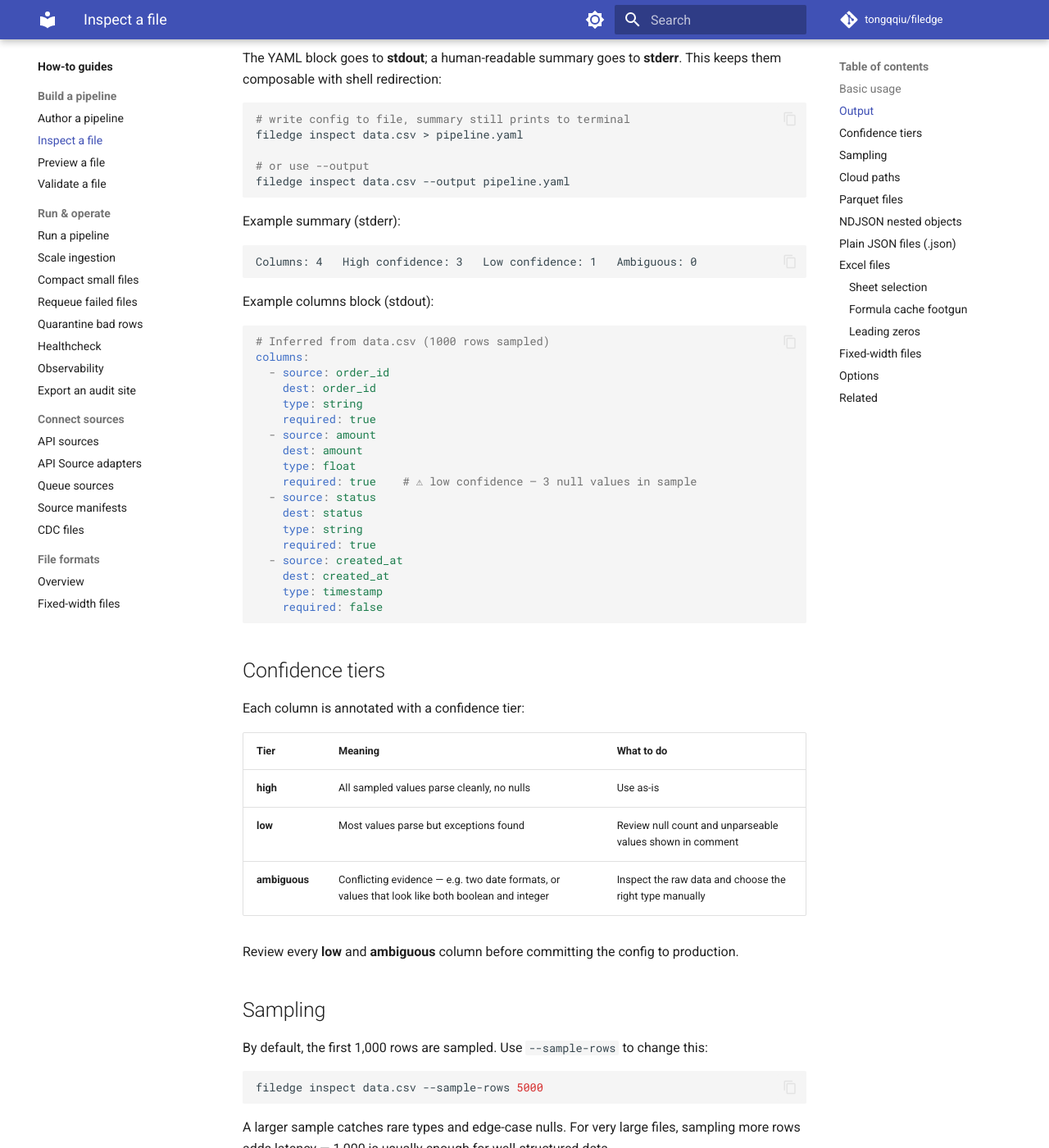
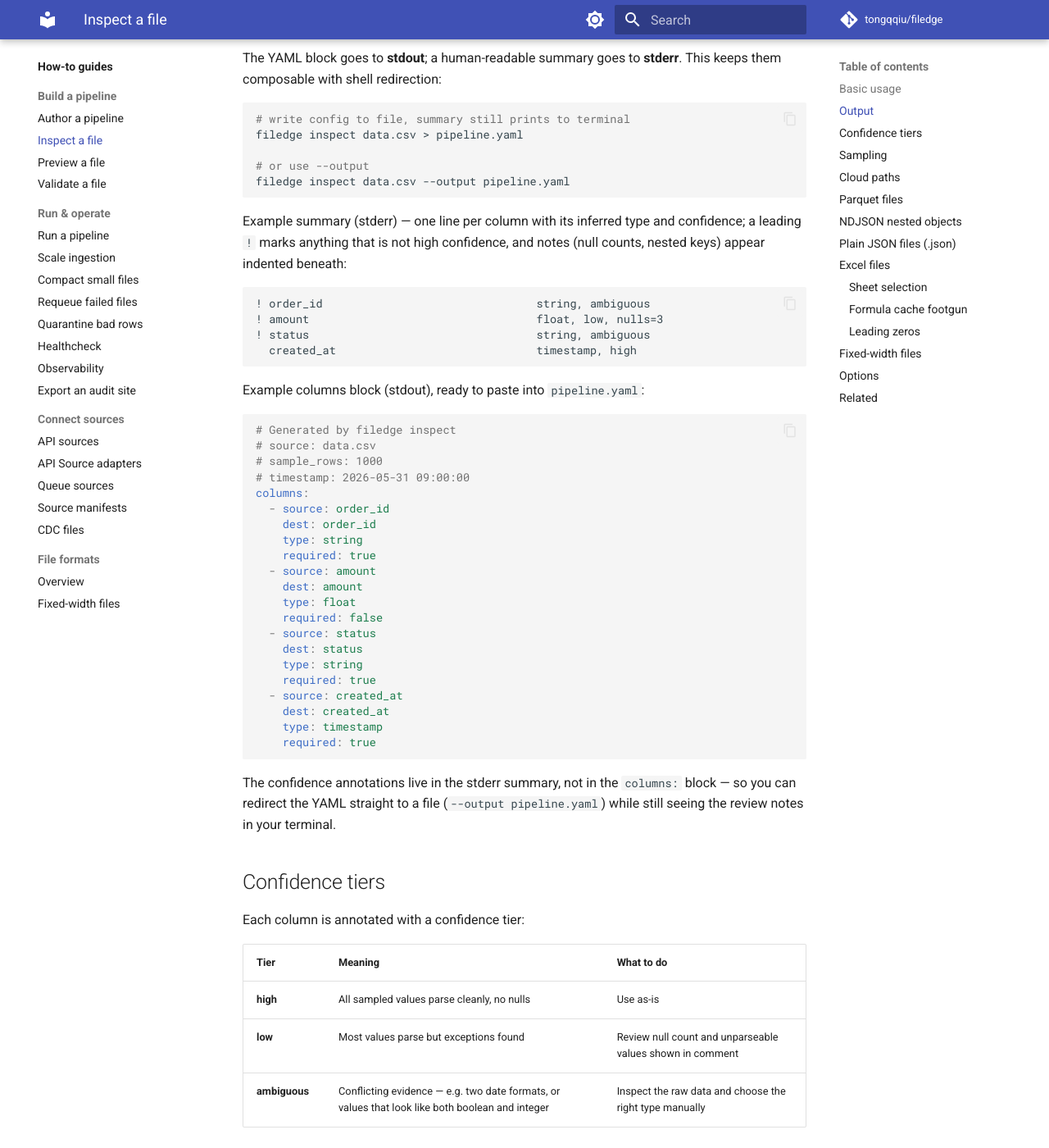
Before and after one commit to tongqqiu/filedge, an MkDocs documentation site: the page built from docs/guides/inspect.md, in a window 1280 px wide and 1400 px high, scrolled down 585 px. Shown: the whole window at 82% size. Built offline with MkDocs 1.6.1 and Material for MkDocs 9.7.7, drawn with Linux system fonts in a browser that asks for light colours; comment, search, counter and statistics services are not loaded; the version menu is left out; some of the changed text lies outside the part shown.

Commit message:
fix(inspect): correct branding + align getting-started/inspect docs to real output (#259)
Found while cold-running the adoption docs:

- `filedge inspect` stamped "# Generated by etl inspect" into every YAML
  header — a stale product name leaking into user-facing output. Now
  "filedge inspect", with a test pinning the branding.
- getting-started.md and the inspect guide depicted an inspect output that
  no longer exists: a "Columns: N  High confidence: ..." summary line, a
  "# Inferred from ..." header, and inline "# ⚠ low confidence" comments in
  the columns block. The real tool prints a per-column summary to stderr
  (with notes indented beneath) and a comment-free YAML block to stdout.
  Both guides now show the actual two-part output, verified live.

The separate question of why plain text columns infer as `ambiguous`
(vs. `high`) is tracked in #258 — it's a tier-semantics decision, not a doc
fix.

Co-authored-by: Claude Opus 4.8 <noreply@anthropic.com>

````diff
--- a/docs/guides/inspect.md
+++ b/docs/guides/inspect.md
@@ -27,16 +27,22 @@ filedge inspect data.csv > pipeline.yaml
 filedge inspect data.csv --output pipeline.yaml
 ```
 
-Example summary (stderr):
+Example summary (stderr) — one line per column with its inferred type and confidence; a leading `!` marks anything that is not high confidence, and notes (null counts, nested keys) appear indented beneath:
 
 ```
-Columns: 4   High confidence: 3   Low confidence: 1   Ambiguous: 0
+! order_id                                string, ambiguous
+! amount                                  float, low, nulls=3
+! status                                  string, ambiguous
+  created_at                              timestamp, high
 ```
 
-Example columns block (stdout):
+Example columns block (stdout), ready to paste into `pipeline.yaml`:
 
 ```yaml
-# Inferred from data.csv (1000 rows sampled)
+# Generated by filedge inspect
+# source: data.csv
+# sample_rows: 1000
+# timestamp: 2026-05-31 09:00:00
 columns:
   - source: order_id
     dest: order_id
@@ -45,7 +51,7 @@ columns:
   - source: amount
     dest: amount
     type: float
-    required: true    # ⚠ low confidence — 3 null values in sample
+    required: false
   - source: status
     dest: status
     type: string
@@ -53,8 +59,10 @@ columns:
   - source: created_at
     dest: created_at
     type: timestamp
-    required: false
+    required: true
 ```
+
+The confidence annotations live in the stderr summary, not in the `columns:` block — so you can redirect the YAML straight to a file (`--output pipeline.yaml`) while still seeing the review notes in your terminal.
 
 ## Confidence tiers
 
@@ -107,24 +115,34 @@ filedge inspect events.parquet
     uv sync --extra parquet
     ```
 
-Nested Parquet columns (structs and lists) are mapped to `string` with a note listing the nested keys:
+Nested Parquet columns (structs and lists) are mapped to `string`, and the stderr summary lists the nested keys:
+
+```
+! address                                 string, ambiguous
+    nested object — keys: city, zip
+```
 
 ```yaml
   - source: address
     dest: address
     type: string
-    required: false   # ⚠ nested struct — keys: city, zip
+    required: true
 ```
 
 ## NDJSON nested objects
 
-When a field in a NDJSON file contains a nested object (e.g. `{"address": {"city": "NYC"}}`), `filedge inspect` surfaces it as a `string` column with a warning listing the nested keys:
+When a field in a NDJSON file contains a nested object (e.g. `{"address": {"city": "NYC"}}`), `filedge inspect` surfaces it as a `string` column and lists the nested keys in the stderr summary:
+
+```
+! address                                 string, ambiguous
+    nested object — keys: city, country, zip
+```
 
 ```yaml
   - source: address
     dest: address
     type: string
-    required: false   # ⚠ nested object — keys: city, zip, country
+    required: true
 ```
 
 The pipeline has no flattening step, so a `string` column is the safe choice. If you need individual nested fields, flatten the data upstream before ingestion.
````
Also changed, not shown: docs/getting-started.md (+18 -6 lines), 2 other files.
